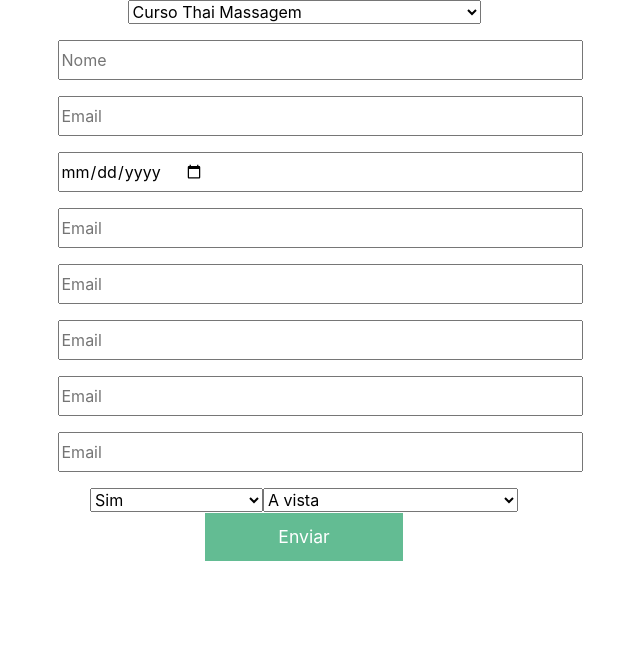
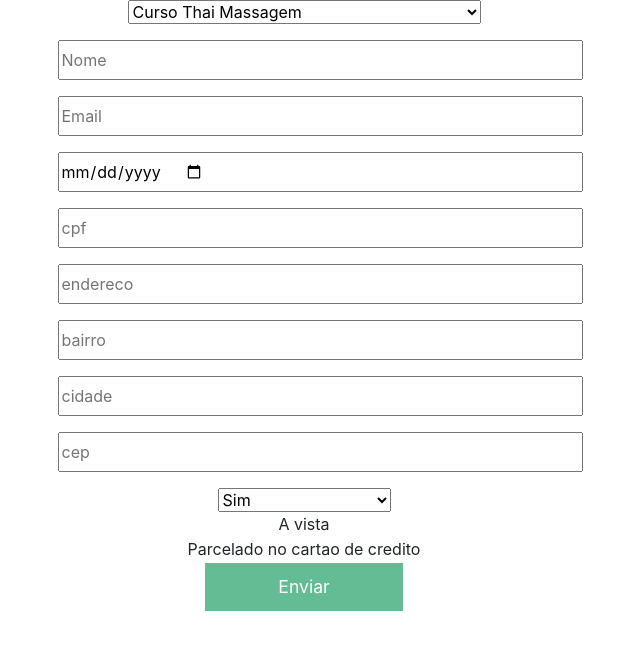
Before and after one commit to Marcicano/sabaai, a React (Create React App) app: page / in a window 1280 px wide. Shown: the top 650 px of the page, without its empty margins (336-976 px from the left). Built offline with nearby package versions, Linux system fonts and the light colour scheme.

Commit message:
Ficha de inscricao

```diff
--- a/src/components/Ficha.js
+++ b/src/components/Ficha.js
@@ -45,22 +45,22 @@ export class Ficha extends Component {
                         <input type="text" placeholder="Nome" name="name" value={name} onChange={this.handleChange} />
                         <input type="email" placeholder="Email" name="email" value={email} onChange={this.handleChange} />
                         <input type="date" placeholder="Nome" name="dtnasc" value={dtnasc} onChange={this.handleChange} />
-                        <input type="text" placeholder="Email" name="email" value={cpf} onChange={this.handleChange} />
-                        <input type="text" placeholder="Email" name="endereco" value={endereco} onChange={this.handleChange} />
-                        <input type="text" placeholder="Email" name="bairro" value={bairro} onChange={this.handleChange} />
-                        <input type="text" placeholder="Email" name="cidade" value={cidade} onChange={this.handleChange} />
-                        <input type="text" placeholder="Email" name="cep" value={cep} onChange={this.handleChange} />
+                        <input type="text" placeholder="cpf" name="email" value={cpf} onChange={this.handleChange} />
+                        <input type="text" placeholder="endereco" name="endereco" value={endereco} onChange={this.handleChange} />
+                        <input type="text" placeholder="bairro" name="bairro" value={bairro} onChange={this.handleChange} />
+                        <input type="text" placeholder="cidade" name="cidade" value={cidade} onChange={this.handleChange} />
+                        <input type="text" placeholder="cep" name="cep" value={cep} onChange={this.handleChange} />
 
                         <select type="select" name="selectITM" value={selectITM} onChange={this.handleChange}>
-                            <option>Sim  </option>
+                            <option>Sim </option>
                             <option>Nao</option>
                             <option>Decidirei mais tarde</option>
                         </select>
 
-                        <select type="select" name="selectPgto" value={selectPgto} onChange={this.handleChange}>
+                        <selectcpf type="select" name="selectPgto" value={selectPgto} onChange={this.handleChange}>
                             <option>A vista</option>
                             <option>Parcelado no cartao de credito</option>
-                        </select>
+                        </selectcpf>
                     </Col>
 
                     <button type="submit" className="FaleConosco-Btn">Enviar</button>
```
